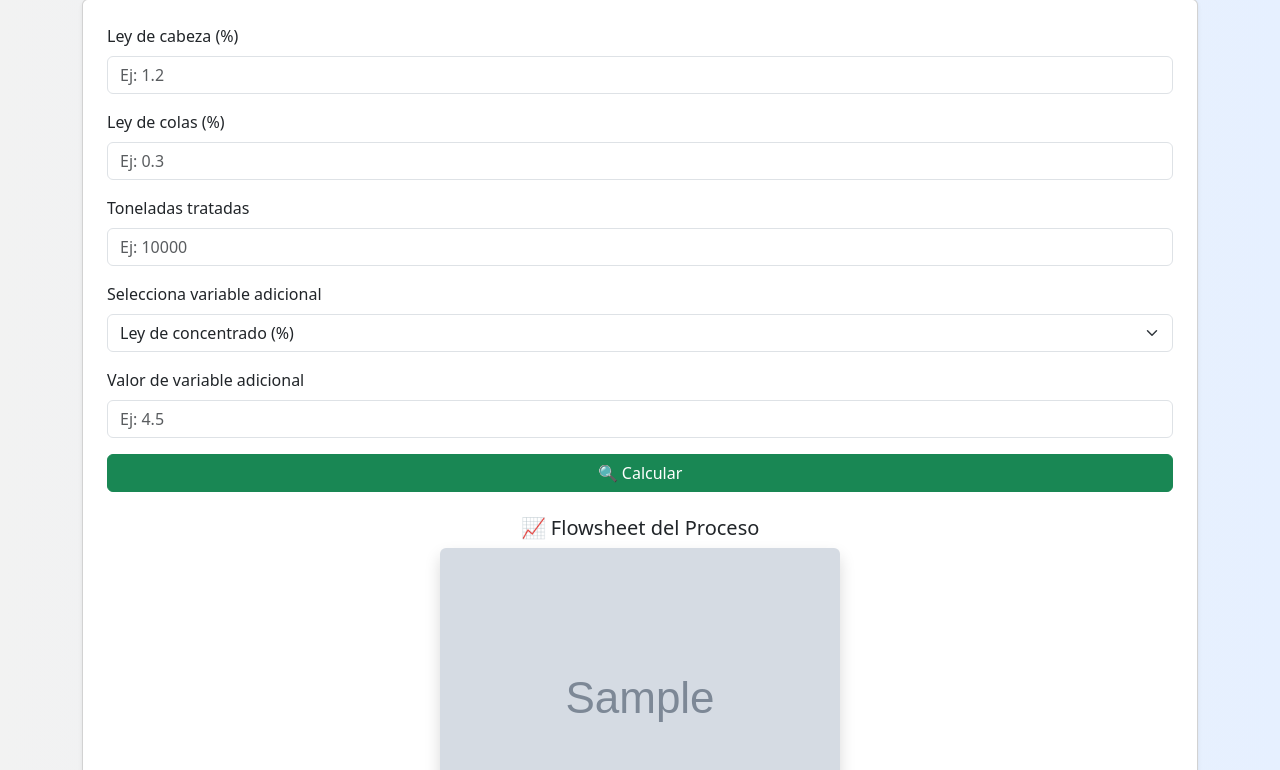
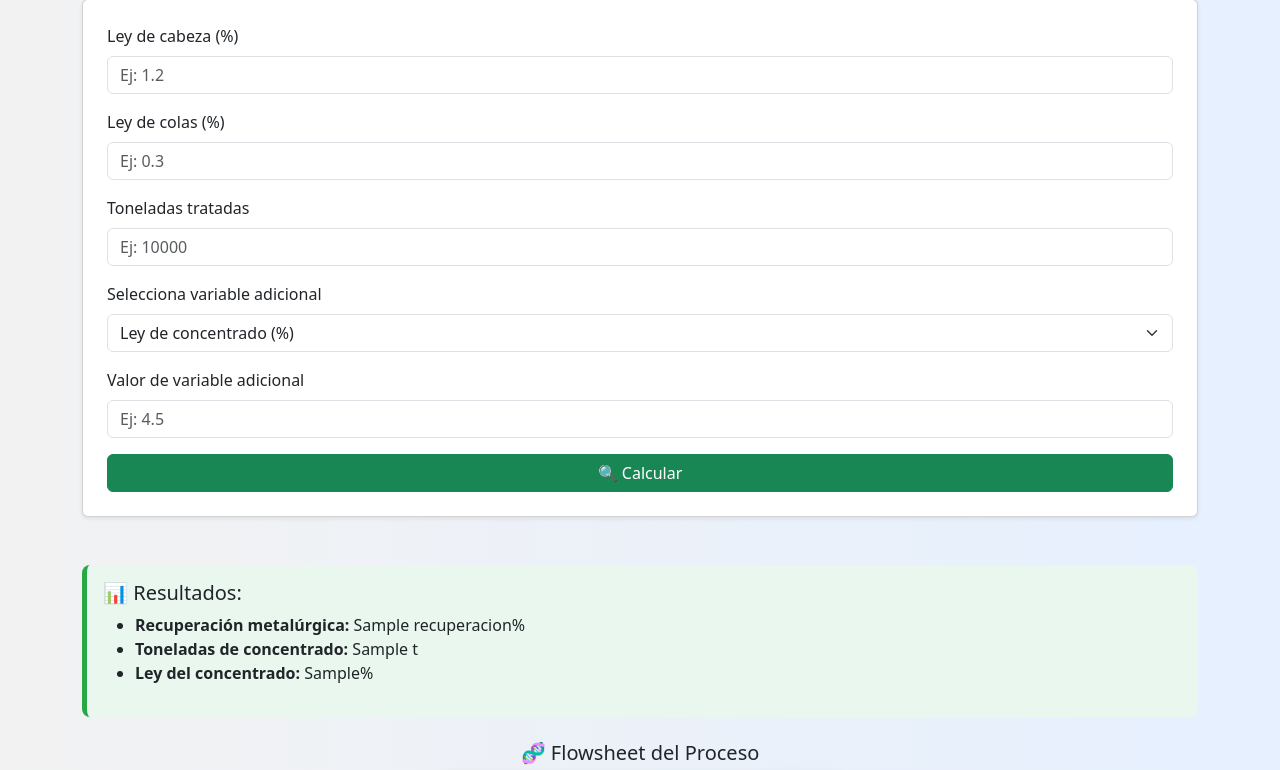
Before and after one commit to JorgeJC84/calculadora-metalurgica-v2, a Flask app: template templates/index.html in a window 1280 px wide. Shown: the part 111-881 px from the top of the page. Run offline with Flask 3, Linux system fonts and the light colour scheme; the template is opened without the code that fills it: most values are stand-ins (such as "Sample title", 1, 10 or a date in 2020); grey boxes marked "Sample" are stand-in pictures.

Commit message:
index.html

```diff
--- a/templates/index.html
+++ b/templates/index.html
@@ -38,9 +38,10 @@
             </div>
             <div class="mb-3">
                 <label class="form-label">Selecciona variable adicional</label>
-                <select name="variable" class="form-select" required>
-                    <option value="Ley de concentrado">Ley de concentrado (%)</option>
-                    <option value="Toneladas de concentrado">Toneladas de concentrado</option>
+                <select name="tipo_variable" class="form-select" required>
+                    <option value="ley_conc">Ley de concentrado (%)</option>
+                    <option value="masa_conc">Toneladas de concentrado</option>
+                    <option value="masa_rels">Toneladas de relaves</option>
                 </select>
             </div>
             <div class="mb-3">
@@ -48,13 +49,6 @@
                 <input type="number" name="valor_variable" step="any" class="form-control" required placeholder="Ej: 4.5">
             </div>
             <button type="submit" class="btn btn-success w-100">🔍 Calcular</button>
-            {% if imagen %}
-    <div class="text-center mt-4">
-        <h5>📈 Flowsheet del Proceso</h5>
-        <img src="{{ imagen }}" class="img-fluid rounded shadow" alt="Flowsheet generado" style="max-width: 700px;">
-    </div>
-{% endif %}
-
         </form>
 
         {% if resultado %}
@@ -65,8 +59,12 @@
                     <h5>📊 Resultados:</h5>
                     <ul>
                         <li><strong>Recuperación metalúrgica:</strong> {{ resultado.recuperacion }}%</li>
-                        <li><strong>Toneladas de concentrado:</strong> {{ resultado.toneladas_concentrado }} t</li>
-                        <li><strong>Ley del concentrado:</strong> {{ resultado.ley_concentrado }}%</li>
+                        {% if resultado.toneladas_concentrado %}
+                            <li><strong>Toneladas de concentrado:</strong> {{ resultado.toneladas_concentrado }} t</li>
+                        {% endif %}
+                        {% if resultado.ley_concentrado %}
+                            <li><strong>Ley del concentrado:</strong> {{ resultado.ley_concentrado }}%</li>
+                        {% endif %}
                     </ul>
                 {% endif %}
             </div>
@@ -74,8 +72,8 @@
 
         {% if imagen %}
             <div class="text-center mt-4">
-                <h5>📈 Flowsheet del Proceso</h5>
-                <img src="{{ imagen }}" class="img-fluid rounded shadow" alt="Flowsheet generado" style="max-width: 700px;">
+                <h5>🧬 Flowsheet del Proceso</h5>
+                <img src="{{ url_for('static', filename='flowsheet.png') }}" class="img-fluid rounded shadow" alt="Flowsheet generado" style="max-width: 700px;">
             </div>
         {% endif %}
     </div>
```
